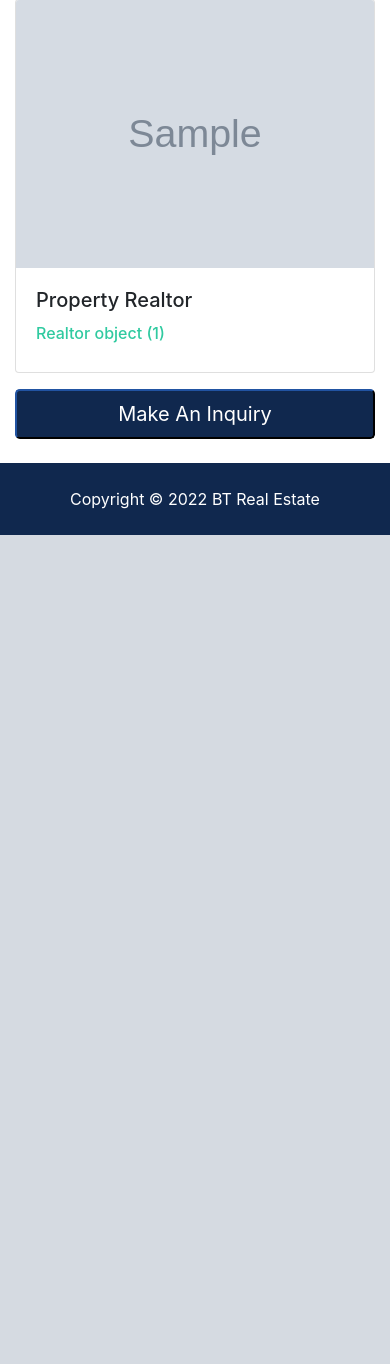
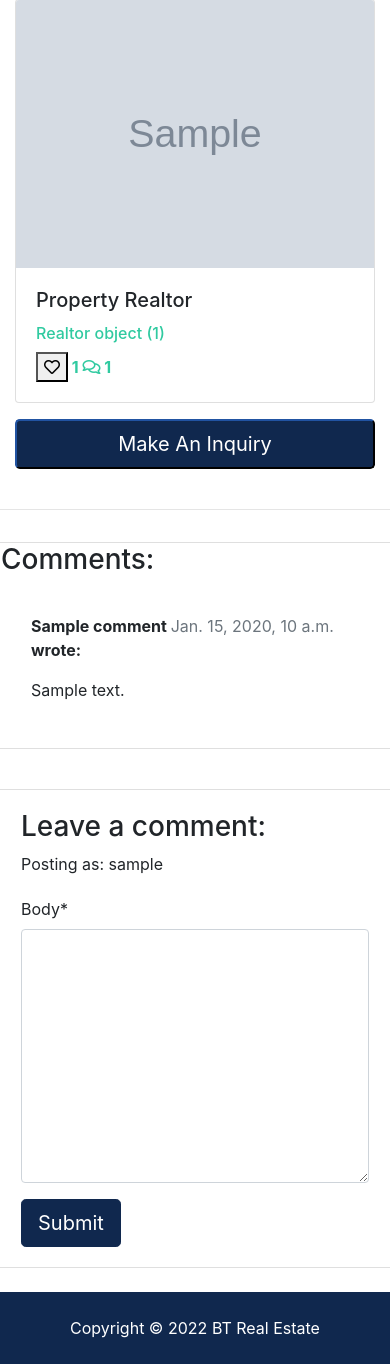
Before and after one commit to Code-Institute-Submissions/Real-Estate-Project, a Django app: page /listings/1 in a window 390 px wide. Shown: the part 3007-4371 px from the top of the page. Before the commit the page ends 3542 px from the top, so only its background shows below. Run offline with Django 3.2, Linux system fonts and the light colour scheme; a user stored in the database is signed in; tables that the repository leaves empty hold one stand-in row (values such as "Sample post"); grey boxes marked "Sample" are stand-in pictures; some libraries are stand-ins or nearby versions.

Commit message:
Add like functionality

```diff
--- a/btre/settings.py
+++ b/btre/settings.py
@@ -48,8 +48,11 @@ INSTALLED_APPS = [
     'cloudinary_storage',
     'django.contrib.staticfiles',
     'cloudinary',
+    'crispy_forms',
     'django.contrib.humanize',
 ]
+
+CRISPY_TEMPLATE_PACK = 'bootstrap4'
 
 MIDDLEWARE = [
     'django.middleware.security.SecurityMiddleware',
--- a/listings/admin.py
+++ b/listings/admin.py
@@ -1,13 +1,11 @@
 from django.contrib import admin
-from .models import Listing
-from .models import Comment
+from .models import Listing, Comment
 
 
 class ListingAdmin(admin.ModelAdmin):
   list_display = ('id', 'title', 'is_published', 'price', 'list_date', 'realtor')
   list_display_links = ('id', 'title')
-  list_filter = ('realtor',)
-  list_editable = ('is_published',)
+  list_filter = ('realtor', 'likes')
   search_fields = ('title', 'description', 'address', 'city', 'state', 'zipcode', 'price')
   list_per_page = 25
 
--- /dev/null
+++ b/listings/forms.py
@@ -0,0 +1,8 @@
+from .models import Comment
+from django import forms
+
+
+class CommentForm(forms.ModelForm):
+    class Meta:
+        model = Comment
+        fields = ('body',)
--- a/listings/models.py
+++ b/listings/models.py
@@ -5,10 +5,9 @@ from django.contrib.auth.models import User
 from cloudinary.models import CloudinaryField
 
 
-STATUS = ((0, "Draft"), (1, "Published"))
 
 class Listing(models.Model):
-  status = models.IntegerField(choices=STATUS, default=0)
+
   realtor = models.ForeignKey(Realtor, on_delete=models.DO_NOTHING)
   title = models.CharField(max_length=200)
   address = models.CharField(max_length=200)
--- a/listings/urls.py
+++ b/listings/urls.py
@@ -6,4 +6,5 @@ urlpatterns = [
     path('', views.index, name='listings'),
     path('<int:listing_id>', views.listing, name='listing'),
     path('search', views.search, name='search'),
+    path('like', views.post, name='listing_like'),
 ]
--- a/listings/views.py
+++ b/listings/views.py
@@ -1,31 +1,78 @@
-from django.shortcuts import get_object_or_404, render
+from django.shortcuts import get_object_or_404, render, reverse
 from django.core.paginator import EmptyPage, PageNotAnInteger, Paginator
 from .choices import price_choices, bedroom_choices, state_choices
+from django.http import HttpResponseRedirect
 from .models import Listing
+from . forms import CommentForm
 
 
 def index(request):
-  listings = Listing.objects.order_by('-list_date').filter(is_published=True)
+    listings = Listing.objects.order_by('-list_date').filter(is_published=True)
+    paginator = Paginator(listings, 6)
+    page = request.GET.get('page')
+    paged_listings = paginator.get_page(page)
 
-  paginator = Paginator(listings, 6)
-  page = request.GET.get('page')
-  paged_listings = paginator.get_page(page)
+    context = {
+      'listings': paged_listings
+    }
 
-  context = {
-    'listings': paged_listings
-  }
-
-  return render(request, 'listings/listings.html', context)
+    return render(request, 'listings/listings.html', context)
 
 
 def listing(request, listing_id):
-  listing = get_object_or_404(Listing, pk=listing_id)
+    listing = get_object_or_404(Listing, pk=listing_id)
+    comments = listing.comments.filter(approved=True).order_by("-created_on")
+    liked = False
+    context = {
+      'listing': listing,
+      'comments': comments,
+      'commented': False,
+      'liked': liked,
+      'comment_form': CommentForm()
+    }
+    if listing.likes.filter(id=request.user.id).exists():
+      liked = True
 
-  context = {
-    'listing': listing
-  }
+    return render(request, 'listings/listing.html', context)
 
-  return render(request, 'listings/listing.html', context)
+
+def post(request, listing_id):
+    queryset = Listing.objects.filter(is_published=True)
+    listing = get_object_or_404(queryset)
+    comments = listing.comments.filter(approved=True).order_by("-created_on")
+    liked = False
+    context = {
+      'listing': listing,
+      'comments': comments,
+      'commented': True,
+      'liked': liked,
+      'comment_form': CommentForm()
+    }
+    if listing.likes.filter(id=request.user.id).exists():
+        liked = True
+
+        comment_form = CommentForm(data=request.POST)
+        if comment_form.is_valid():
+            comment_form.instance.email = request.user.email
+            comment_form.instance.name = request.user.username
+            comment = comment_form.save(commit=False)
+            comment.listing = listing
+            comment.save()
+        else:
+            comment_form = CommentForm()
+
+        return render(request, 'listings/listing.html', context)
+
+
+def post(request, listing_id):
+    listing = get_object_or_404(Listing)
+    if listing.likes.filter(id=request.user.id).exists():
+        listing.likes.remove(request.user)
+    else:
+        listing.likes.add(request.user)
+
+    return HttpResponseRedirect(reverse('listings/listing.html'))
+
 
 
 def search(request):
--- a/templates/listings/listing.html
+++ b/templates/listings/listing.html
@@ -1,10 +1,12 @@
-{% extends 'base.html' %}
+{% extends 'base.html' %} {% block content %}
 
 {% load humanize %}
 
-{% block title %} | {{ listing.title }} {% endblock %}
+{% load crispy_forms_tags %}
 
-{% block content %}
+{% block title %} {% endblock %}
+
+
   <section id="showcase-inner" class="py-5 text-white">
     <div class="container">
       <div class="row text-center">
@@ -133,8 +135,6 @@
                   <span class="float-right">{{ listing.realtor }}
                   </span>
                 </li>
-
-
               </ul>
             </div>
           </div>
@@ -152,13 +152,91 @@
             <div class="card-body">
               <h5 class="card-title">Property Realtor</h5>
               <h6 class="text-secondary">{{ listing.realtor }}</h6>
+              <div>
+                <strong>
+                  {% if user.is_authenticated %}
+                  <form class="d-inline" action="{% url 'listing_like' %}" method="POST">
+                      {% csrf_token %}
+                      {% if liked %}
+                      <button type="submit" class="btn-like"><i class="fas fa-heart"></i></button>
+                      {% else %}
+                      <button type="submit" class="btn-like"><i class="far fa-heart"></i></button>
+                      {% endif %}
+                  </form>
+                  {% else %}
+                  <span class="text-secondary"><i class="far fa-heart"></i></span>
+                  {% endif %}
+              <!-- The number of likes goes before the closing strong tag -->
+                  <span class="text-secondary">{{ listing.number_of_likes }}</span>
+                </strong>
+                {% with comments.count as total_comments %}
+                <strong>
+                  <span class="text-secondary"><i class="far fa-comments"></i></span>
+                  <span class="text-secondary">{{ total_comments }}</span>
+                </strong>
+                {% endwith %}
+            </div>
+
         </div>
             </div>
             <button class="btn-primary btn-block btn-lg" data-toggle="modal" data-target="#inquiryModal">Make An Inquiry</button>
           </div>
+
+        </div>
       </div>
     </div>
   </section>
+
+    <div class="row">
+        <div class="col">
+            <hr>
+        </div>
+    </div>
+    <div class="row">
+        <div class="col-md-8 card mb-4  mt-3 ">
+            <h3>Comments:</h3>
+            <div class="card-body">
+                <!-- We want a for loop inside the empty control tags to iterate through each comment in comments -->
+                {% for comment in comments %}
+                <div class="comments" style="padding: 10px;">
+                    <p class="font-weight-bold">
+                        <!-- The commenter's name goes here -->
+                        {{ comment.name }}
+                        <span class=" text-muted font-weight-normal">
+                            <!-- The comment's created date goes here -->
+                            {{ comment.created_on }}
+                        </span> wrote:
+                    </p>
+                    <!-- The body of the comment goes before the | -->
+                    {{ comment.body | linebreaks }}
+                </div>
+                <!-- Our for loop ends here -->
+                {% endfor %}
+            </div>
+        </div>
+        <div class="col-md-4 card mb-4  mt-3 ">
+            <div class="card-body">
+                <!-- For later -->
+                {% if commented %}
+                <div class="alert alert-success" role="alert">
+                    Your comment is awaiting approval
+                </div>
+                {% else %}
+                {% if user.is_authenticated %}
+                <h3>Leave a comment:</h3>
+                <p>Posting as: {{ user.username }}</p>
+                <form method="listing" style="margin-top: 1.3em;">
+                    {{ comment_form | crispy }}
+                    {% csrf_token %}
+                    <button type="submit" class="btn btn-primary btn-lg">Submit</button>
+                </form>
+                {% endif %}
+                {% endif %}
+            </div>
+        </div>
+    </div>
+</div>
+
 
 <!-- Inquiry Modal -->
 <div class="modal fade" id="inquiryModal" role="dialog">
--- a/templates/listings/listings.html
+++ b/templates/listings/listings.html
@@ -73,6 +73,12 @@
                     <div class="col-6">
                       <i class="fas fa-clock"></i> {{ listing.list_date | timesince }}</div>
                   </div>
+                  <div class="row py-2 text-secondary">
+                    <div class="col-6">
+                      <i class="far fa-heart"></i> {{ listing.number_of_likes }}
+                      <i class="far fa-comments"></i> {{ total_comments }}
+                    </div>
+                  </div>
                   <hr>
                   <a href="{% url 'listing' listing.id %}" class="btn btn-primary btn-block">More Info</a>
                 </div>
--- a/templates/partials/_navbar.html
+++ b/templates/partials/_navbar.html
@@ -51,10 +51,6 @@
               <a class="nav-link" href="{% url 'dashboard' %}">
                Welcome {{ user.username }} (Dashboard)</a>
             </li>
-            <li>
-              <a class="nav-link" href="{% url 'favourite_listings' %}">
-                Favourite Listings</a>
-            </li>
             <li class="nav-item mr-3">
               <a href="javascript:{document.getElementById('logout').submit()}" class="nav-link">
                 <i class="fas fa-sign-out-alt"></i> Logout
```
Also changed, not shown: templates/accounts/favourite_listings.html (deleted, +0 -42 lines), README.md, listings/migrations/0004_remove_listing_status.py (added). Lines whose indentation alone changed are shown as unchanged.
